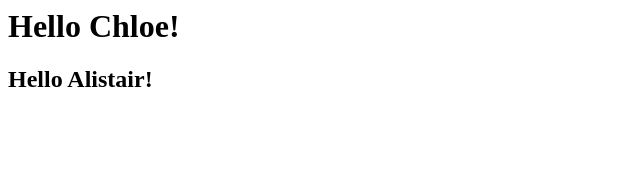
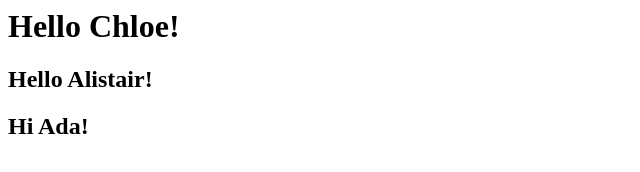
Before and after one commit to Chloe070196/introductions-2, a plain HTML site: page index.html in a window 1280 px wide. Shown: the whole page, without its empty margins (0-640 px from the left). Drawn offline with Linux system fonts and the light colour scheme.

Commit message:
Ada added

```diff
--- a/index.html
+++ b/index.html
@@ -1,2 +1,3 @@
 <h1>Hello Chloe!</h1>
 <h2>Hello Alistair!</h2>
+<h2>Hi Ada!</h2>
```
